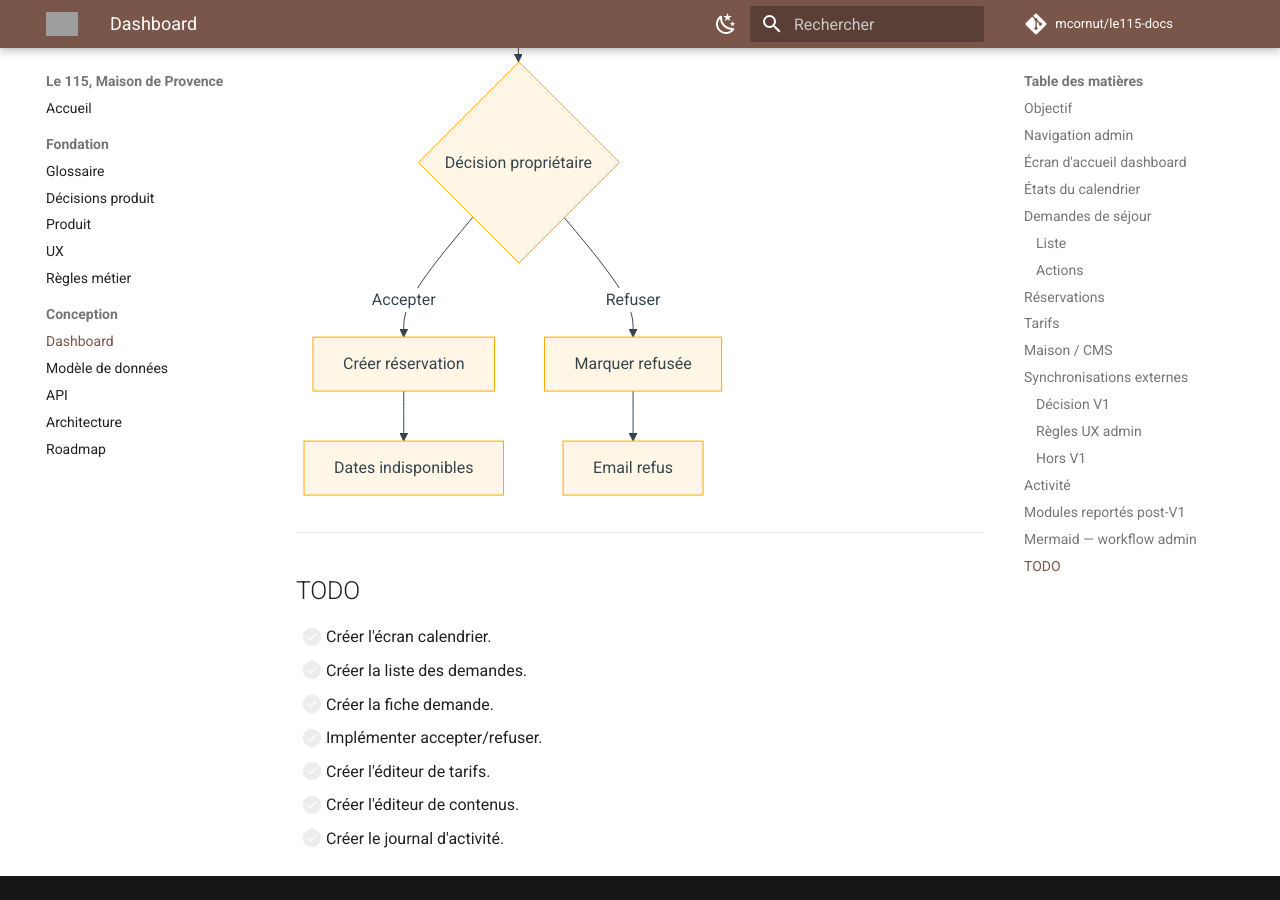
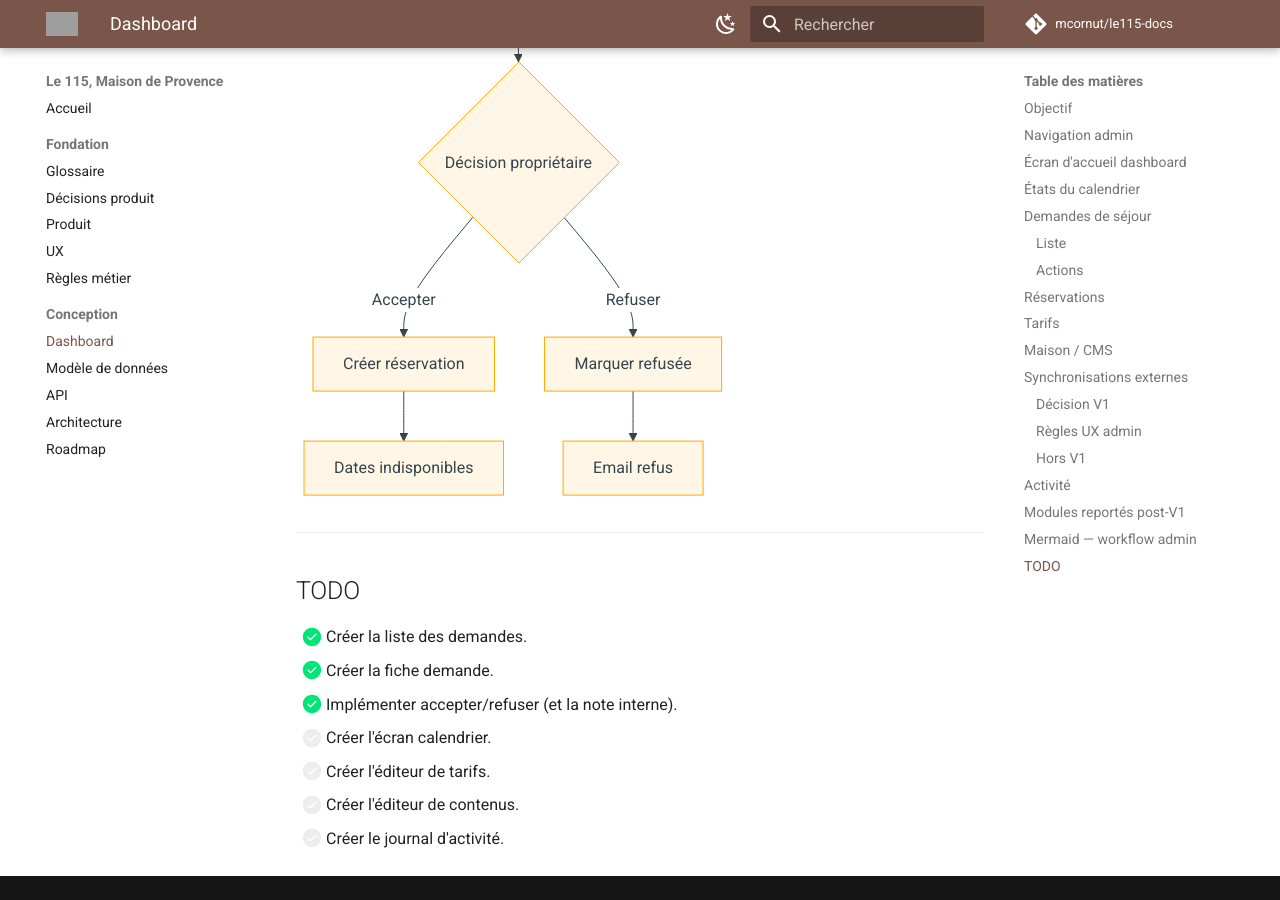
Before and after one commit to mcornut/le115-docs, an MkDocs documentation site: the page built from docs/04-Dashboard.md, in a window 1280 px wide and 900 px high, scrolled down 5989 px. Built offline with MkDocs 1.6.1 and Material for MkDocs 9.7.7, drawn with Linux system fonts in a browser that asks for light colours; comment, search, counter and statistics services are not loaded; grey boxes are pictures that could not be loaded.

Commit message:
docs(dashboard): TODO à jour — liste, fiche et accepter/refuser livrés
Le module Demandes est livré : ces trois entrées passent à faites,
cohérentes avec le tableau des modules du dashboard.

Co-Authored-By: Claude Opus 4.8 (1M context) <noreply@anthropic.com>

```diff
--- a/docs/04-Dashboard.md
+++ b/docs/04-Dashboard.md
@@ -235,10 +235,10 @@ flowchart TD
 
 ## TODO
 
+- [x] Créer la liste des demandes.
+- [x] Créer la fiche demande.
+- [x] Implémenter accepter/refuser (et la note interne).
 - [ ] Créer l'écran calendrier.
-- [ ] Créer la liste des demandes.
-- [ ] Créer la fiche demande.
-- [ ] Implémenter accepter/refuser.
 - [ ] Créer l'éditeur de tarifs.
 - [ ] Créer l'éditeur de contenus.
 - [ ] Créer le journal d'activité.
```
